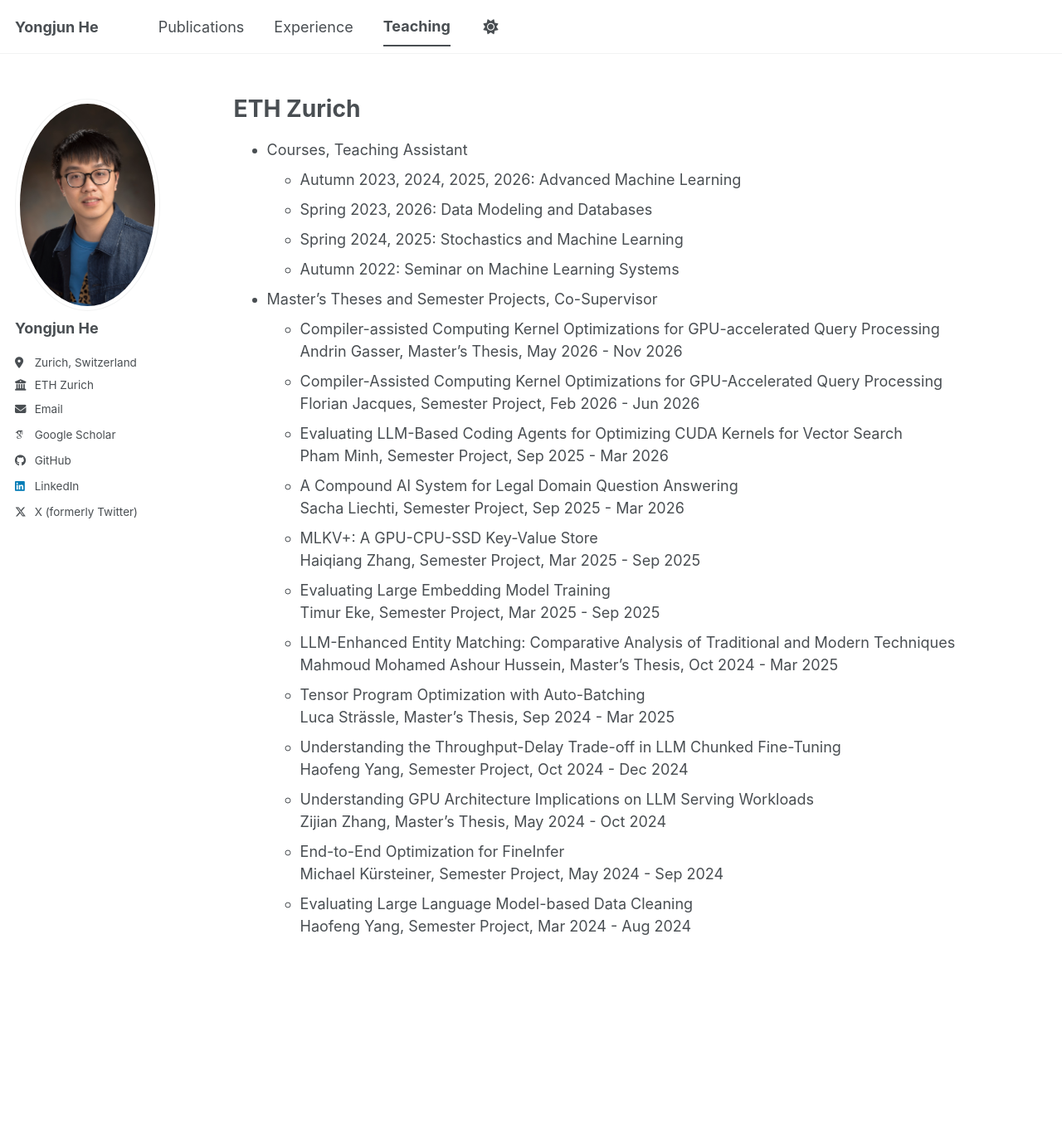
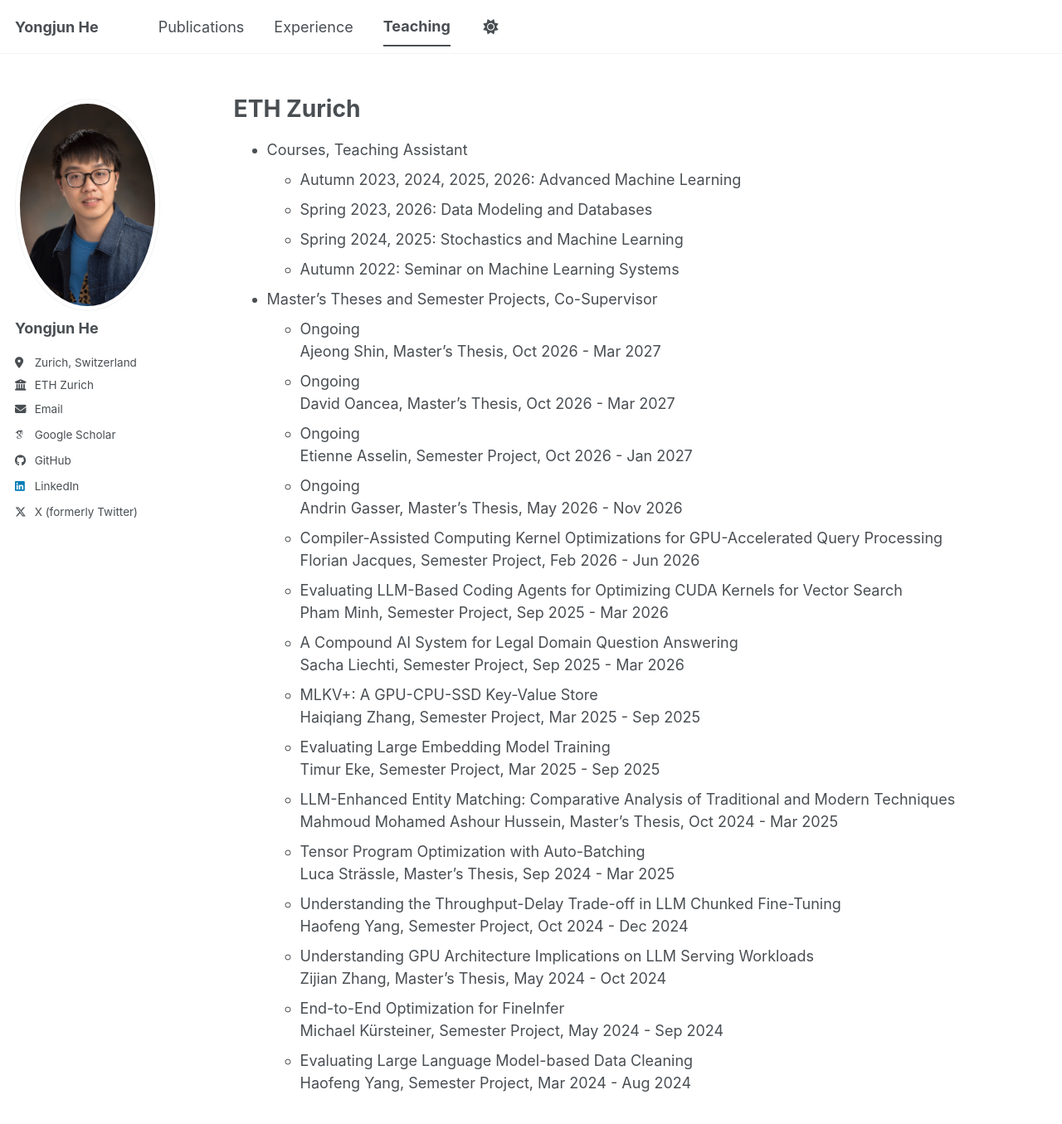
Before and after one commit to YongjunHe/YongjunHe.github.io, a Jekyll site: the page built from _pages/teaching.md, in a window 1280 px wide and 1373 px high. Shown: the top 1355 px of the window at 83% size. Built offline with Jekyll 4.4.1, drawn with Linux system fonts in a browser that asks for light colours; some web fonts are replaced; a script bundle is joined from its source files by our own code; library files that are not in the unit come from our copies.

Commit message:
Revise Master's theses and semester projects section
Updated ongoing projects and thesis supervision details.

```diff
--- a/_pages/teaching.md
+++ b/_pages/teaching.md
@@ -14,7 +14,13 @@ ETH Zurich
   * Autumn 2022: Seminar on Machine Learning Systems
 
 * Master's Theses and Semester Projects, Co-Supervisor
-  * Compiler-assisted Computing Kernel Optimizations for GPU-accelerated Query Processing
+  * Ongoing
+    Ajeong Shin, Master’s Thesis, Oct 2026 - Mar 2027
+  * Ongoing
+    David Oancea, Master’s Thesis, Oct 2026 - Mar 2027
+  * Ongoing
+    Etienne Asselin, Semester Project, Oct 2026 - Jan 2027
+  * Ongoing
     Andrin Gasser, Master’s Thesis, May 2026 - Nov 2026
   * Compiler-Assisted Computing Kernel Optimizations for GPU-Accelerated Query Processing
     Florian Jacques, Semester Project, Feb 2026 - Jun 2026
```
